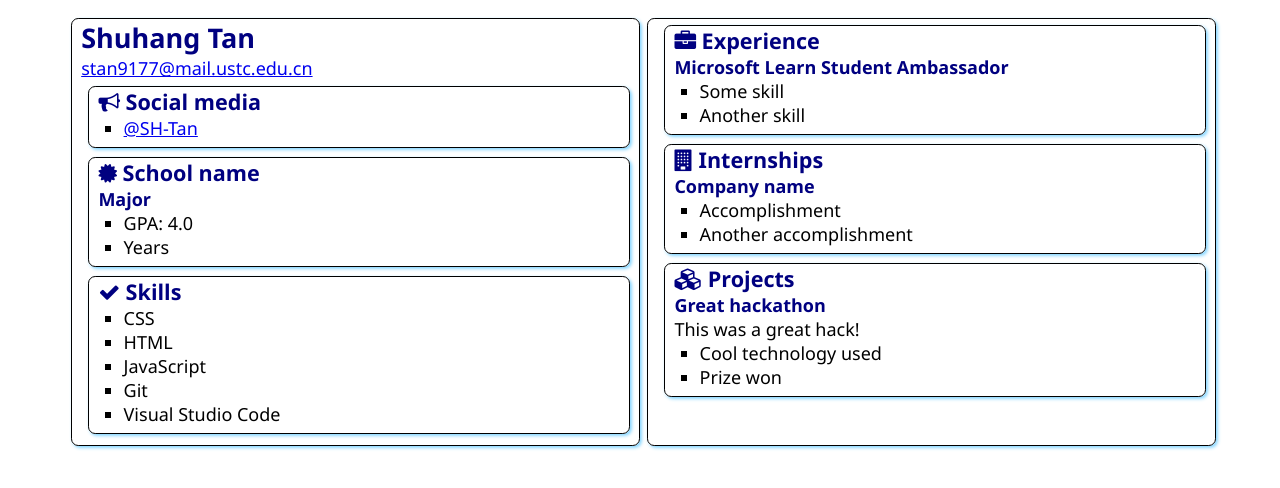
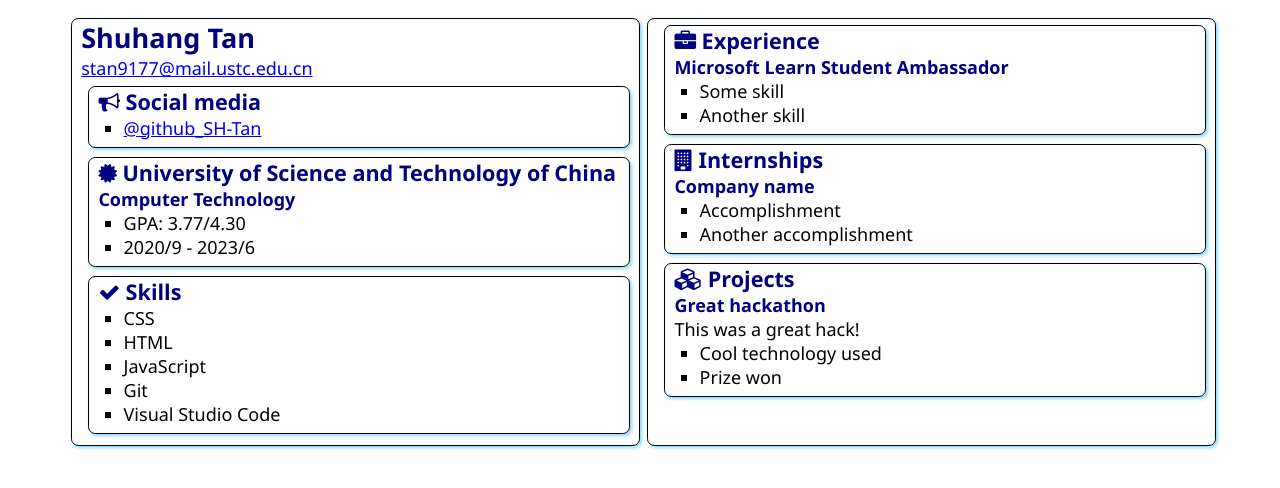
Before and after one commit to SH-Tan/Ambassador-SWA-Pilot, a plain HTML site: page src/index.html in a window 1280 px wide. Drawn offline with Linux system fonts and the light colour scheme.

Commit message:
Update index.html

```diff
--- a/src/index.html
+++ b/src/index.html
@@ -21,7 +21,7 @@
                     Social media
                 </h2>
                 <ul>
-                    <li><a href="https://github.com/<handle>">@SH-Tan</a></li>
+                    <li><a href="https://github.com/SH-Tan">@github_SH-Tan</a></li>
                 </ul>
             </section>
 
@@ -29,12 +29,12 @@
                 <div class="education">
                     <h2>
                         <i class="fa fa-certificate" aria-hidden="true"></i>
-                        School name
+                        University of Science and Technology of China
                     </h2>
-                    <h3>Major</h3>
+                    <h3>Computer Technology</h3>
                     <ul>
-                        <li>GPA: 4.0</li>
-                        <li>Years</li>
+                        <li>GPA: 3.77/4.30</li>
+                        <li>2020/9 - 2023/6</li>
                     </ul>
                 </div>
             </section>
```
